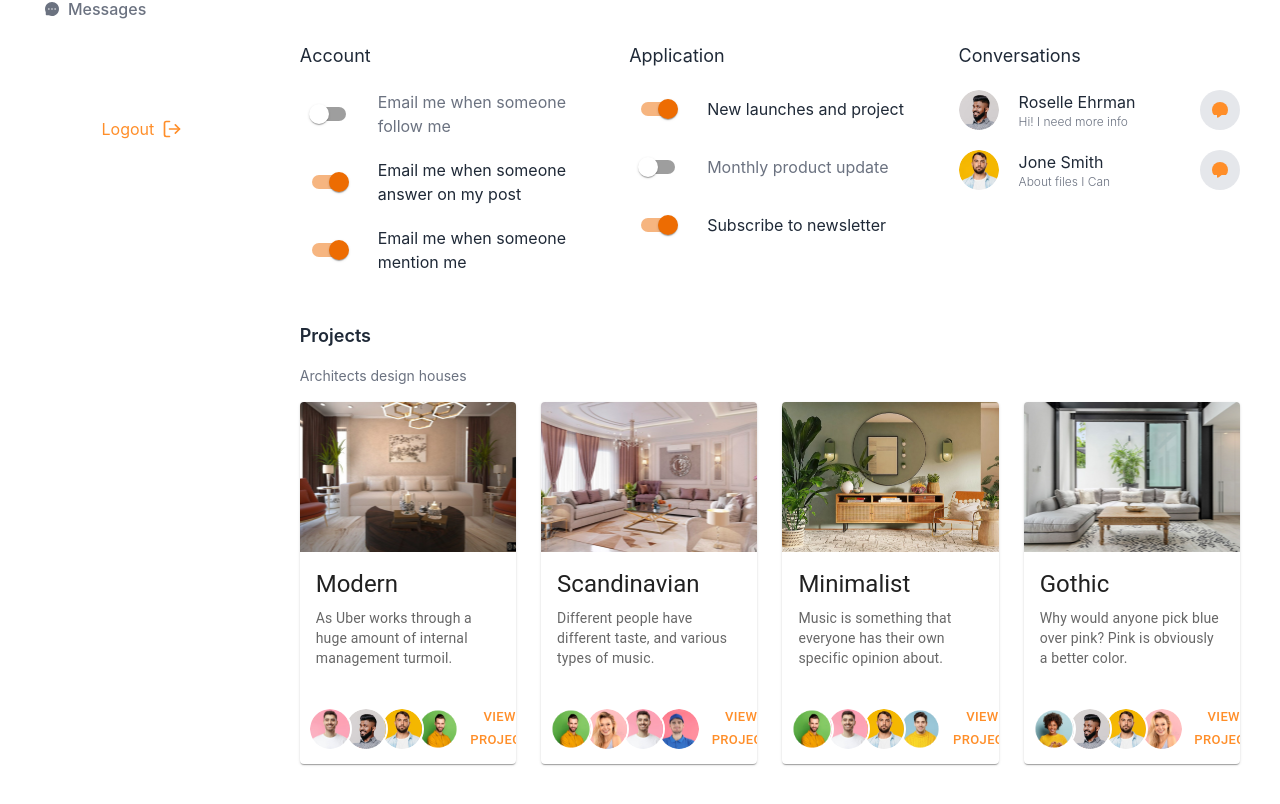
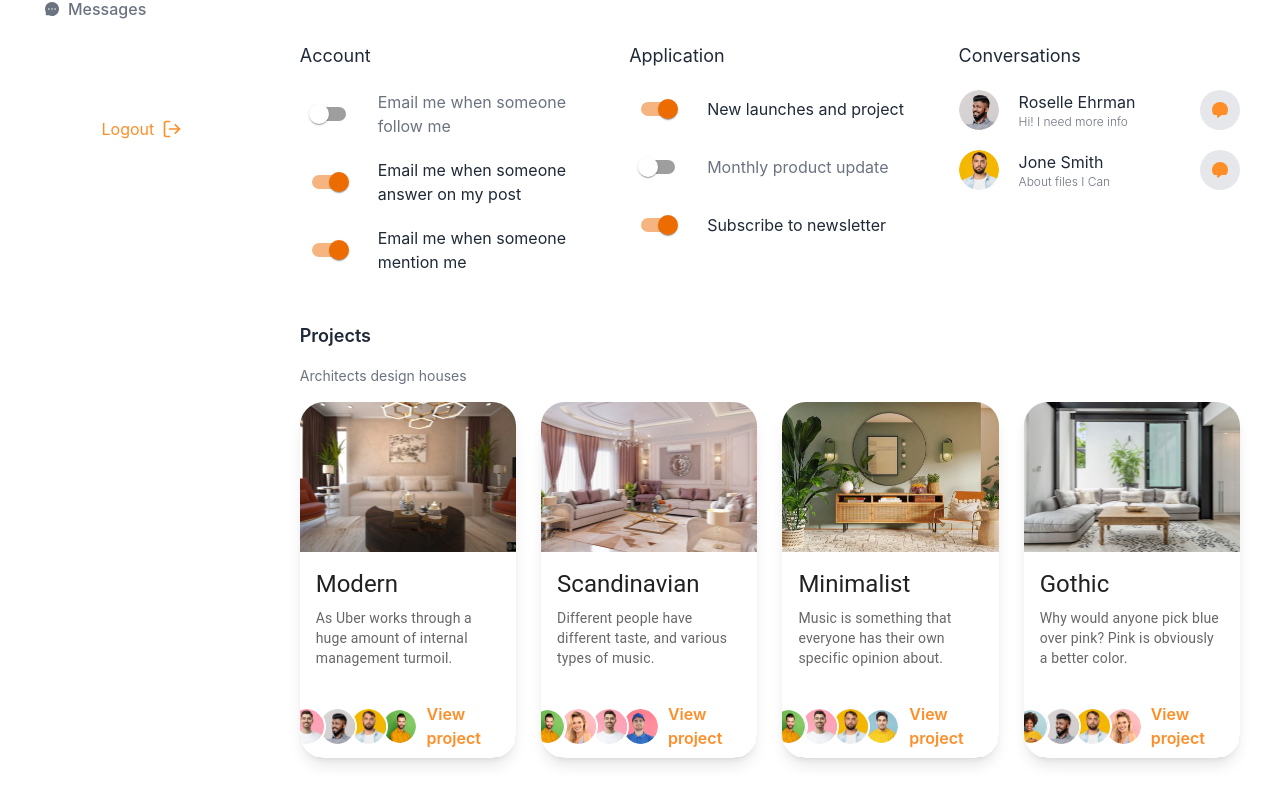
Before and after one commit to MohamedAliMurad/Elegent, a React (Vite) app: page / in a window 1280 px wide. Shown: the part 436-1240 px from the top of the page. Built offline with nearby package versions, Linux system fonts and the light colour scheme.

Commit message:
Update ProfileOverview.tsx

```diff
--- a/src/pages/ProfileOverview.tsx
+++ b/src/pages/ProfileOverview.tsx
@@ -6,7 +6,6 @@ import {
   FaLinkedin,
   FaMessage,
 } from "react-icons/fa6";
-import { RiAddBoxFill } from "react-icons/ri";
 import { Link } from "react-router-dom";
 import Card from "@mui/material/Card";
 import CardActions from "@mui/material/CardActions";
@@ -14,13 +13,7 @@ import CardContent from "@mui/material/CardContent";
 import CardMedia from "@mui/material/CardMedia";
 import Button from "@mui/material/Button";
 import Typography from "@mui/material/Typography";
-import {
-  Avatar,
-  AvatarGroup,
-  FormControlLabel,
-  FormGroup,
-  Switch,
-} from "@mui/material";
+import { Avatar, AvatarGroup, Switch } from "@mui/material";
 
 interface CardProps {
   title: string;
@@ -213,7 +206,7 @@ const ProfileOverview: React.FC = () => {
         <div className="flex flex-col md:flex-row justify-between gap-4 flex-wrap">
           {cardsData.map((card, index) => (
             <div
-              className="w-full md:w-[48%] lg:w-[23%] xl:w-[23%]"
+              className="w-full md:w-[48%] lg:w-[30%] xl:w-[23%] rounded-3xl overflow-hidden shadow-lg"
               key={index}
             >
               <Card sx={{ width: "100%" }}>
@@ -233,15 +226,22 @@ const ProfileOverview: React.FC = () => {
                     {card.content}
                   </Typography>
                 </CardContent>
-                <CardActions sx={{ justifyContent: "space-between" }}>
-                  <AvatarGroup total={4}>
+                <CardActions
+                  sx={{ display: "flex", justifyContent: "space-around" }}
+                >
+                  <AvatarGroup style={{ minWidth: 100 }} max={4} total={4}>
                     {card.avatars.map((avatar, i) => (
-                      <Avatar key={i} alt={`Avatar ${i}`} src={avatar} />
+                      <Avatar
+                        sx={{ width: 35, height: 35 }}
+                        key={i}
+                        alt={`Avatar ${i}`}
+                        src={avatar}
+                      />
                     ))}
                   </AvatarGroup>
-                  <Button size="small" sx={{ color: "#FF8E29" }}>
+                  <div className="text-[#FF8E29] font-semibold cursor-pointer">
                     View project
-                  </Button>
+                  </div>
                 </CardActions>
               </Card>
             </div>
```
